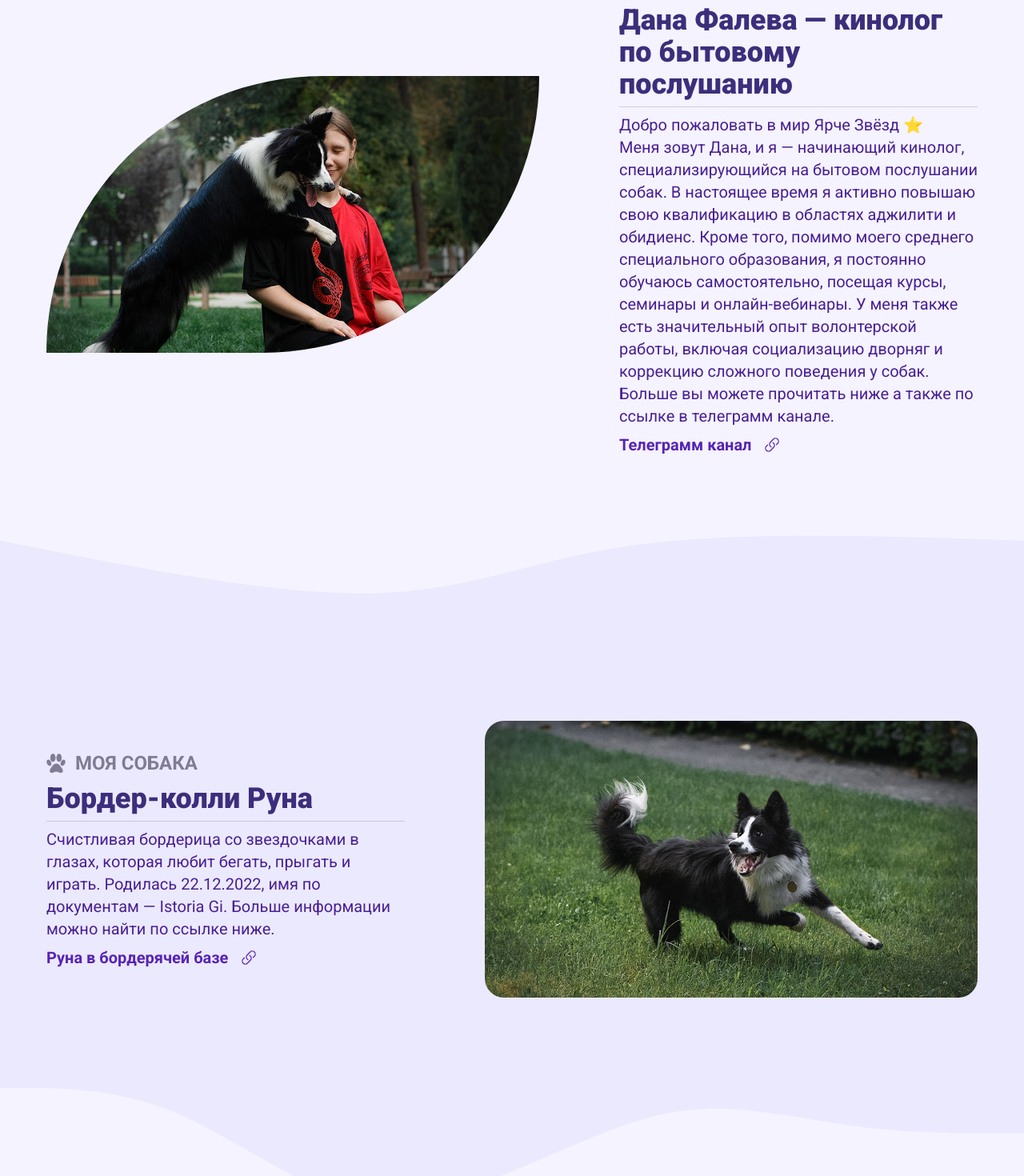
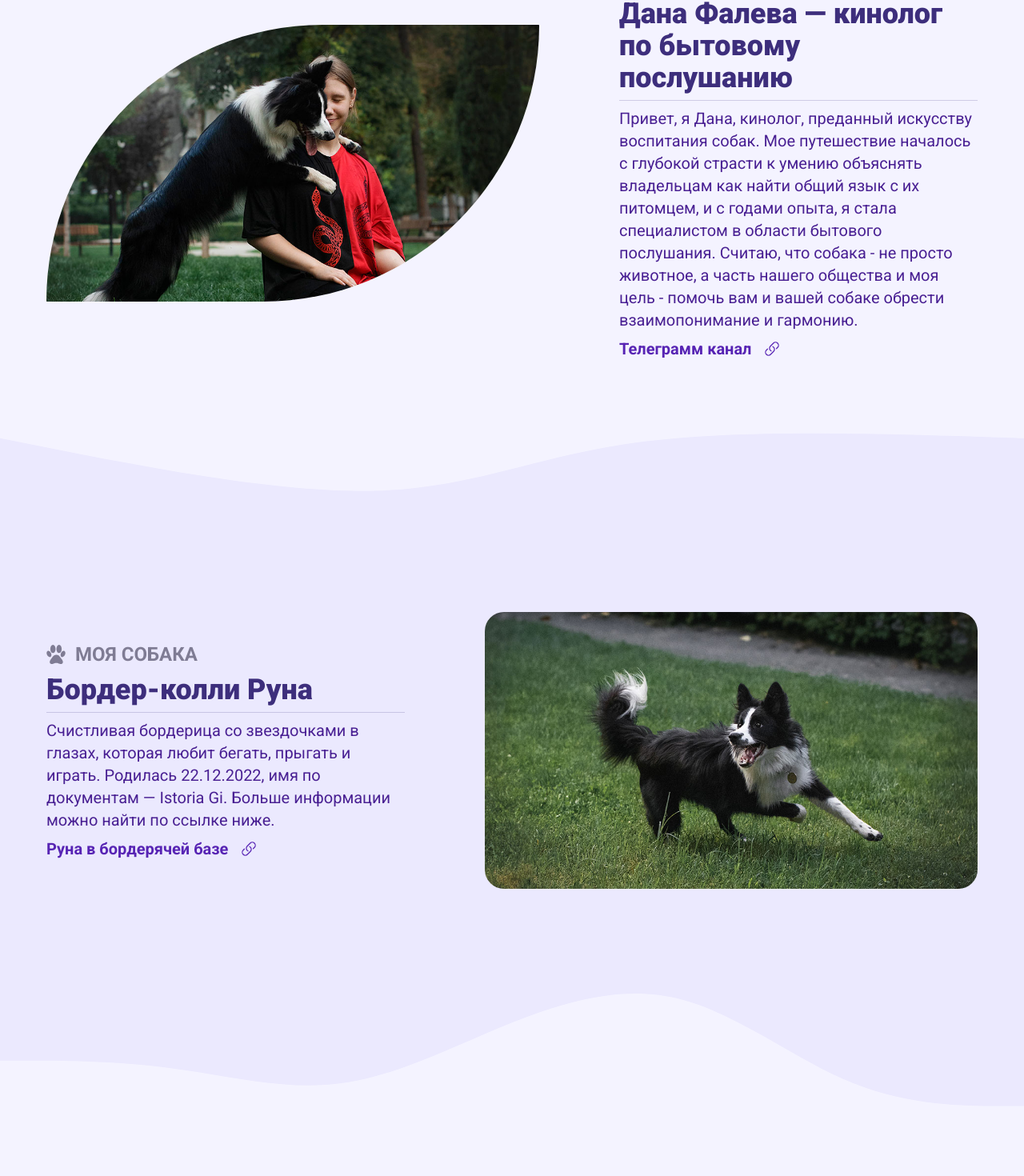
Before and after one commit to efroostrf/stellis-clarior, a Next.js app: page / in a window 1280 px wide. Shown: the part 1024-2494 px from the top of the page at 80% size. Built offline with nearby package versions, Linux system fonts and the light colour scheme; no server answers; a web font is replaced by a local one.

Commit message:
refactor: default content section

```diff
--- a/package.json
+++ b/package.json
@@ -18,6 +18,7 @@
   "dependencies": {
     "@botocrat/telegram": "^0.2.8",
     "@hookform/resolvers": "^3.3.2",
+    "classnames": "^2.3.2",
     "cssnano": "^6.0.1",
     "next": "13.5.6",
     "react": "^18",
--- a/src/app/globals.css
+++ b/src/app/globals.css
@@ -5,3 +5,7 @@
 body {
   color-scheme: dark;
 }
+
+p {
+  @apply text-brand-900;
+}
--- a/src/components/content-block/index.tsx
+++ b/src/components/content-block/index.tsx
@@ -20,9 +20,7 @@ const ContentBlock: FC<Props> = (props): JSX.Element => {
       </div>
       <h2 className="text-4xl font-extrabold text-brandDark-700">{title}</h2>
       <hr className="border-brandDark-700 border-opacity-20" />
-      <div className="flex flex-col gap-2 text-xl text-brand-900">
-        {children}
-      </div>
+      <div className="flex flex-col gap-2 text-xl">{children}</div>
     </div>
   );
 };
--- a/src/components/link/index.tsx
+++ b/src/components/link/index.tsx
@@ -8,7 +8,7 @@ type Props = {
 } & PropsWithChildren;
 
 const StylizedLink: FC<Props> = (props): JSX.Element => {
-  const { variant, children, href, target } = props;
+  const { variant = "bright", children, href, target } = props;
   const textClassName =
     variant === "bright"
       ? "text-brandDark-100 stroke-brandDark-100"
@@ -23,7 +23,7 @@ const StylizedLink: FC<Props> = (props): JSX.Element => {
       href={href}
       target={target}
     >
-      <p>{children}</p>
+      <p className={textClassName}>{children}</p>
       <svg
         xmlns="http://www.w3.org/2000/svg"
         fill="none"
--- /dev/null
+++ b/src/sections/default-content-section/components/waves/downsideWave-0.tsx
@@ -0,0 +1,18 @@
+import { FC } from "react";
+
+const DownSideWave0: FC = (): JSX.Element => {
+  return (
+    <svg
+      className="-translate-y-1 rotate-180"
+      xmlns="http://www.w3.org/2000/svg"
+      viewBox="0 0 1440 320"
+    >
+      <path
+        fillOpacity="1"
+        d="M0,64L40,64C80,64,160,64,240,96C320,128,400,192,480,213.3C560,235,640,213,720,181.3C800,149,880,107,960,96C1040,85,1120,107,1200,117.3C1280,128,1360,128,1400,128L1440,128L1440,320L1400,320C1360,320,1280,320,1200,320C1120,320,1040,320,960,320C880,320,800,320,720,320C640,320,560,320,480,320C400,320,320,320,240,320C160,320,80,320,40,320L0,320Z"
+      ></path>
+    </svg>
+  );
+};
+
+export default DownSideWave0;
--- /dev/null
+++ b/src/sections/default-content-section/components/waves/upsideWave-0.tsx
@@ -0,0 +1,22 @@
+import { FC } from "react";
+
+const UpsideWave0: FC = (): JSX.Element => {
+  return (
+    <svg
+      width="100%"
+      height="100%"
+      viewBox="0 0 1440 390"
+      xmlns="http://www.w3.org/2000/svg"
+      className="-mt-32"
+    >
+      <path
+        d="M 0,400 C 0,400 0,200 0,200 C 193.06666666666666,238.66666666666666 386.1333333333333,277.3333333333333 526,274 C 665.8666666666667,270.6666666666667 752.5333333333333,225.33333333333334 896,206 C 1039.4666666666667,186.66666666666666 1239.7333333333333,193.33333333333331 1440,200 C 1440,200 1440,400 1440,400 Z"
+        stroke="none"
+        strokeWidth="0"
+        fillOpacity="1"
+      ></path>
+    </svg>
+  );
+};
+
+export default UpsideWave0;
--- /dev/null
+++ b/src/sections/default-content-section/index.tsx
@@ -0,0 +1,64 @@
+import classNames from "classnames";
+import { ComponentProps, FC, HTMLProps, PropsWithChildren } from "react";
+import UpsideWave0 from "./components/waves/upsideWave-0";
+import DownSideWave0 from "./components/waves/downsideWave-0";
+
+type Props = {
+  className?: string;
+  withWaves?: boolean;
+  contentColor?: string;
+  waveColor?: string;
+};
+
+const DefaultContentSection: FC<PropsWithChildren<Props>> = (
+  props
+): JSX.Element => {
+  const {
+    className,
+    children,
+    withWaves,
+    contentColor = "bg-brand-100",
+    waveColor = "fill-brand-100",
+  } = props;
+
+  const containerClassName = classNames(
+    {
+      "bg-brand-100": className?.indexOf("bg-") === -1,
+      "max-w-screen-xl": className?.indexOf("max-w-") === -1,
+      "mx-auto": className?.indexOf("mx-") === -1,
+    },
+    "relative",
+    className
+  );
+
+  const wavesClassName = classNames(
+    containerClassName,
+    "flex flex-col gap-8 md:flex-row",
+    {
+      [contentColor]: true,
+      [waveColor]: true,
+    }
+  );
+
+  return (
+    <section className="w-full bg-brand-700">
+      {withWaves && (
+        <div className={classNames(wavesClassName, "items-end justify-end")}>
+          <UpsideWave0 />
+        </div>
+      )}
+      <div className={classNames(containerClassName, "px-6 py-12")}>
+        {children}
+      </div>
+      {withWaves && (
+        <div
+          className={classNames(wavesClassName, "items-center justify-around")}
+        >
+          <DownSideWave0 />
+        </div>
+      )}
+    </section>
+  );
+};
+
+export default DefaultContentSection;
--- a/src/sections/home/biography/index.tsx
+++ b/src/sections/home/biography/index.tsx
@@ -1,6 +1,8 @@
 import ContentBlock from "@/components/content-block";
 import StylizedLink from "@/components/link";
 import routes from "@/routes";
+import DefaultContentSection from "@/sections/default-content-section";
+import classNames from "classnames";
 import Image from "next/image";
 import { FC } from "react";
 
@@ -8,11 +10,11 @@ const BiographySection: FC<{
   className?: string;
 }> = ({ className }): JSX.Element => {
   return (
-    <section className="w-full bg-brand-700">
-      <div
-        className={`mx-auto flex max-w-screen-xl flex-col items-center justify-around gap-8 bg-brand-50 px-6 py-14 md:flex-row ${
-          className || ""
-        }`}
+    <DefaultContentSection
+      className={classNames(
+        "flex flex-col items-center justify-around gap-8 bg-brand-50 md:flex-row",
+        className
+      )}
     >
       <div
         className="relative aspect-video w-full overflow-clip rounded-3xl rounded-br-full rounded-tl-full md:w-1/2"
@@ -32,23 +34,18 @@ const BiographySection: FC<{
         title="Дана Фалева — кинолог по бытовому послушанию"
       >
         <p>
-            Добро пожаловать в мир Ярче Звёзд ⭐️ <br />
-            Меня зовут Дана, и я — начинающий кинолог, специализирующийся на
-            бытовом послушании собак. В настоящее время я активно повышаю свою
-            квалификацию в областях аджилити и обидиенс. Кроме того, помимо
-            моего среднего специального образования, я постоянно обучаюсь
-            самостоятельно, посещая курсы, семинары и онлайн-вебинары. У меня
-            также есть значительный опыт волонтерской работы, включая
-            социализацию дворняг и коррекцию сложного поведения у собак.
-            <br /> Больше вы можете прочитать ниже а также по ссылке в телеграмм
-            канале.
+          Привет, я Дана, кинолог, преданный искусству воспитания собак. Мое
+          путешествие началось с глубокой страсти к умению объяснять владельцам
+          как найти общий язык с их питомцем, и с годами опыта, я стала
+          специалистом в области бытового послушания. Считаю, что собака - не
+          просто животное, а часть нашего общества и моя цель - помочь вам и
+          вашей собаке обрести взаимопонимание и гармонию.
         </p>
         <StylizedLink href={routes.telegram()} target="_blank" variant="dark">
           Телеграмм канал
         </StylizedLink>
       </ContentBlock>
-      </div>
-    </section>
+    </DefaultContentSection>
   );
 };
 
--- a/src/sections/home/dog-information/index.tsx
+++ b/src/sections/home/dog-information/index.tsx
@@ -1,36 +1,23 @@
 import ContentBlock from "@/components/content-block";
 import StylizedLink from "@/components/link";
 import routes from "@/routes";
+import DefaultContentSection from "@/sections/default-content-section";
 import Image from "next/image";
 import { FC } from "react";
 
 const DogInformationSection: FC = (): JSX.Element => {
   return (
-    <section className="w-full bg-brand-700">
-      <div className="relative mx-auto flex max-w-screen-xl flex-col items-center justify-around gap-8 bg-brand-50 md:flex-row">
-        <svg
-          width="100%"
-          height="100%"
-          id="svg"
-          viewBox="0 0 1440 390"
-          xmlns="http://www.w3.org/2000/svg"
-          className="-mt-32"
+    <DefaultContentSection
+      withWaves
+      waveColor="fill-brand-100"
+      contentColor="bg-brand-50"
+      className="flex flex-col items-center justify-around gap-8 md:flex-row"
     >
-          <path
-            d="M 0,400 C 0,400 0,200 0,200 C 193.06666666666666,238.66666666666666 386.1333333333333,277.3333333333333 526,274 C 665.8666666666667,270.6666666666667 752.5333333333333,225.33333333333334 896,206 C 1039.4666666666667,186.66666666666666 1239.7333333333333,193.33333333333331 1440,200 C 1440,200 1440,400 1440,400 Z"
-            stroke="none"
-            strokeWidth="0"
-            fillOpacity="1"
-            className="path-0 fill-brand-100"
-          ></path>
-        </svg>
-      </div>
-      <div className="mx-auto flex max-w-screen-xl flex-col items-center justify-around gap-8 bg-brand-100 px-6 py-14 md:flex-row">
       <ContentBlock subtitle="Моя собака" title="Бордер-колли Руна">
         <p>
           Счистливая бордерица со звездочками в глазах, которая любит бегать,
-            прыгать и играть. Родилась 22.12.2022, имя по документам — Istoria
-            Gi. Больше информации можно найти по ссылке ниже.
+          прыгать и играть. Родилась 22.12.2022, имя по документам — Istoria Gi.
+          Больше информации можно найти по ссылке ниже.
         </p>
         <StylizedLink href={routes.runaInDb()} variant="dark" target="_blank">
           Руна в бордерячей базе
@@ -49,16 +36,7 @@ const DogInformationSection: FC = (): JSX.Element => {
           alt=""
         />
       </div>
-      </div>
-      <div className="relative mx-auto flex max-w-screen-xl flex-col items-center justify-around gap-8 bg-brand-100 fill-brand-50 md:flex-row">
-        <svg xmlns="http://www.w3.org/2000/svg" viewBox="0 0 1440 320">
-          <path
-            fillOpacity="1"
-            d="M0,64L40,64C80,64,160,64,240,96C320,128,400,192,480,213.3C560,235,640,213,720,181.3C800,149,880,107,960,96C1040,85,1120,107,1200,117.3C1280,128,1360,128,1400,128L1440,128L1440,320L1400,320C1360,320,1280,320,1200,320C1120,320,1040,320,960,320C880,320,800,320,720,320C640,320,560,320,480,320C400,320,320,320,240,320C160,320,80,320,40,320L0,320Z"
-          ></path>
-        </svg>
-      </div>
-    </section>
+    </DefaultContentSection>
   );
 };
 
--- a/src/sections/home/introducing/index.tsx
+++ b/src/sections/home/introducing/index.tsx
@@ -29,14 +29,14 @@ const IntroducingSection: FC = (): JSX.Element => {
             уникальные авторские статьи. <br />
             <br /> Следите за полезными статьями и мнением здесь!
           </p>
-          <div className="flex flex-row items-center gap-12">
+          {/* <div className="flex flex-row items-center gap-12">
             <button className="rounded-md bg-brandDark-900 px-8 py-3 text-brandDark-100 transition-all duration-100 hover:bg-brandDark-800 active:scale-95 active:bg-brandDark-900 active:outline-none">
               Кнопка
             </button>
             <StylizedLink href="#" variant="bright">
               Ссылка на что-то
             </StylizedLink>
-          </div>
+          </div> */}
           <div className="absolute -left-96 -top-32 -z-10 hidden sm:flex">
             <Image
               src="/images/content/runa_running.png"
```
Also changed, not shown: src/sections/home/obidience/index.tsx (+22 -22 lines), 1 other file (tests, documents, lock files or other folders). Lines whose indentation alone changed are shown as unchanged.
